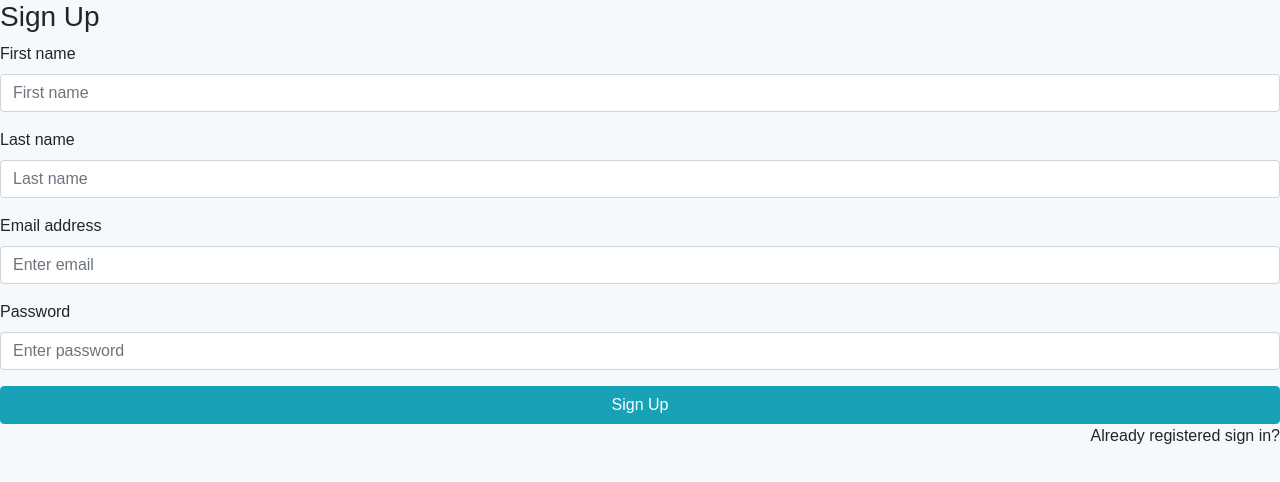
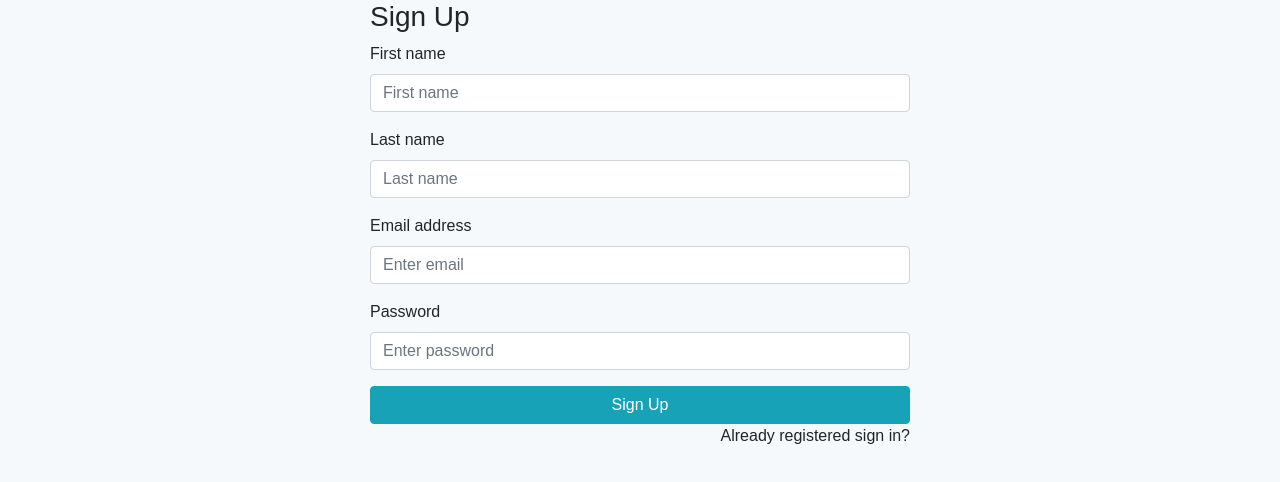
Before and after one commit to Team-Imagine/selftest-frontend, a React (Create React App) app: page /signup in a window 1280 px wide. Shown: the top 482 px of the page. Built offline with nearby package versions, Linux system fonts and the light colour scheme.

Commit message:
Center align

```diff
--- a/src/components/Signup.js
+++ b/src/components/Signup.js
@@ -1,10 +1,17 @@
 import React, { Component } from "react";
+
 
 export default class SignUp extends Component {
     render() {
         return (
-            <form>
+            <div class="container h-100">
+                <div class="row h-100 justify-content-center align-items-center">
+                    <form class="col-6">
+
+
                 <h3>Sign Up</h3>
+
+
 
                 <div className="form-group">
                     <label>First name</label>
@@ -31,6 +38,8 @@ export default class SignUp extends Component {
                     Already registered <a href="#">sign in?</a>
                 </p>
             </form>
+            </div>
+            </div>
         );
     }
 }
```
